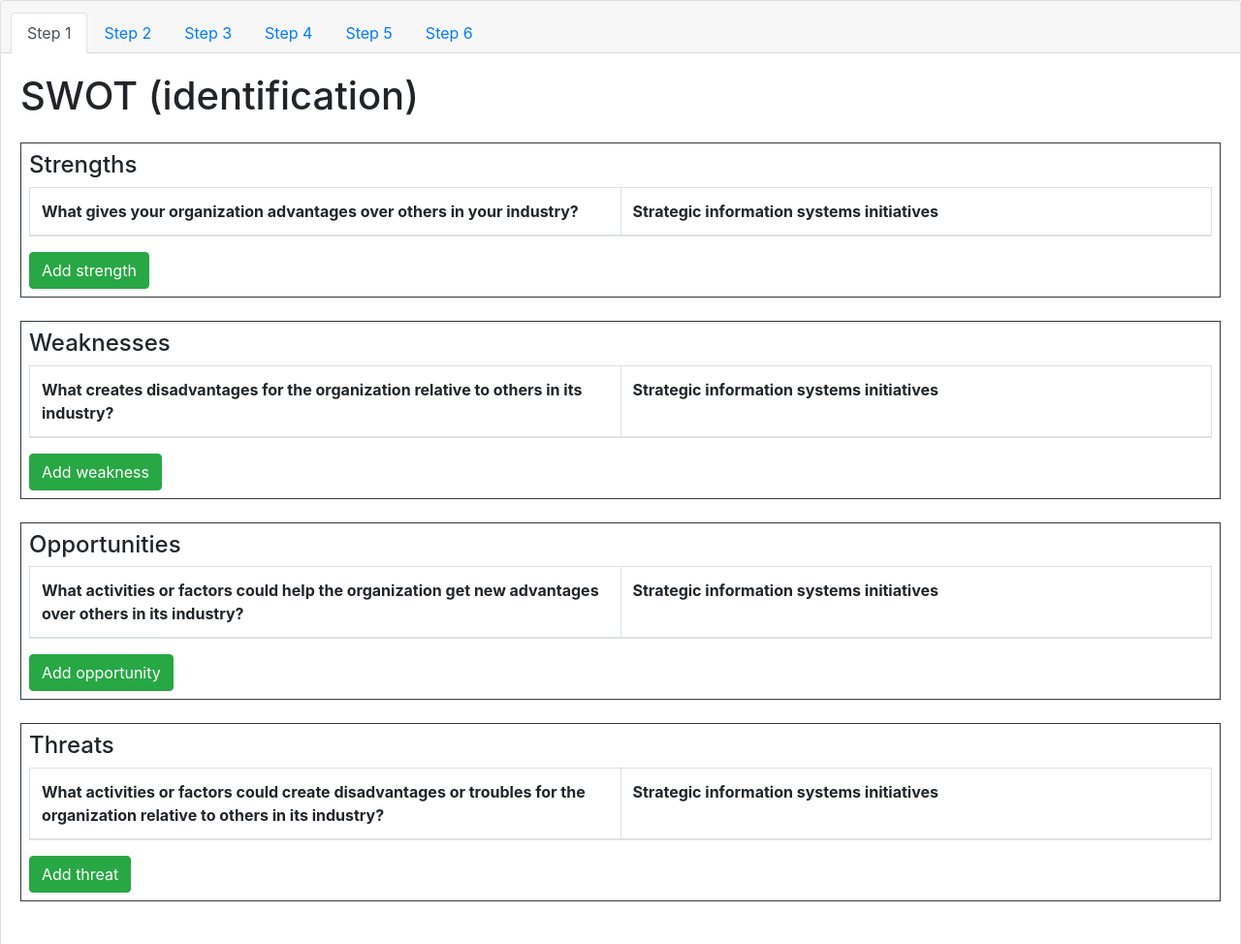
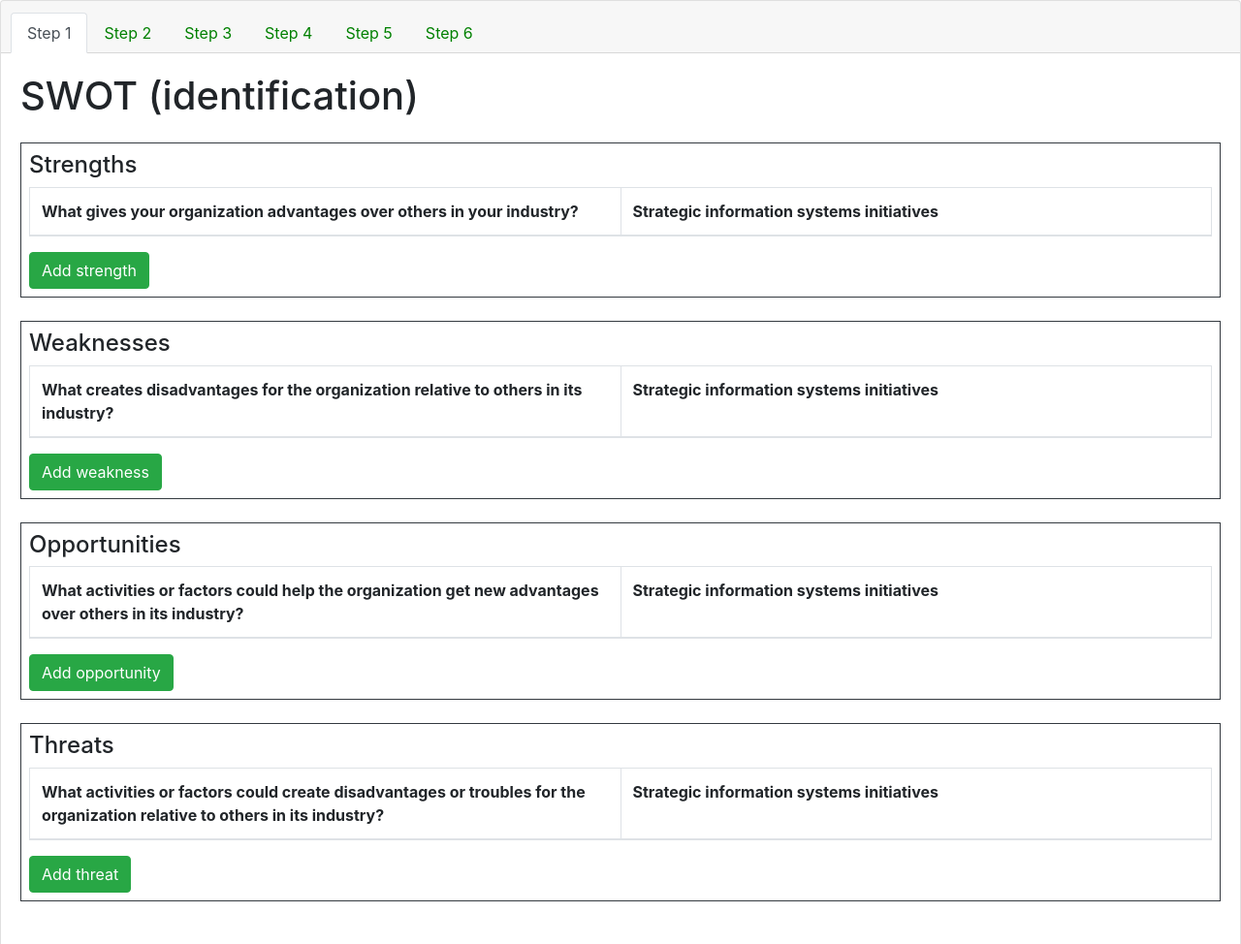
Before and after one commit to BTECH-BDIS/bdis, a plain HTML site: page index.html in a window 1280 px wide. Shown: the top 974 px of the page at 97% size. Drawn offline with nearby package versions, Linux system fonts and the light colour scheme.

Commit message:
Update index.html

```diff
--- a/index.html
+++ b/index.html
@@ -48,6 +48,8 @@
       ul{
         min-height:40px;
       }
+      .nav-link {
+        color: green;
     </style>
   </head>
   <body>
```
